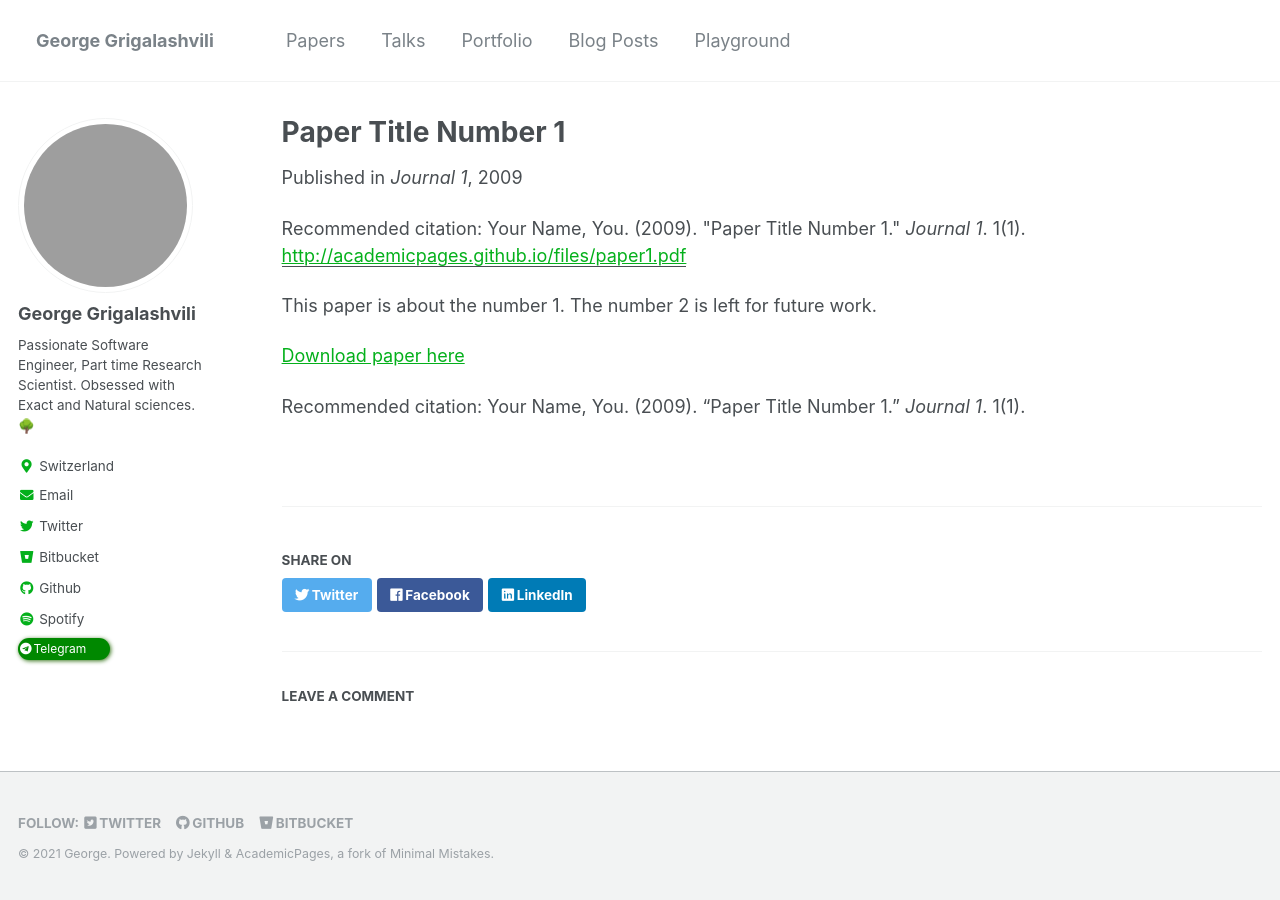
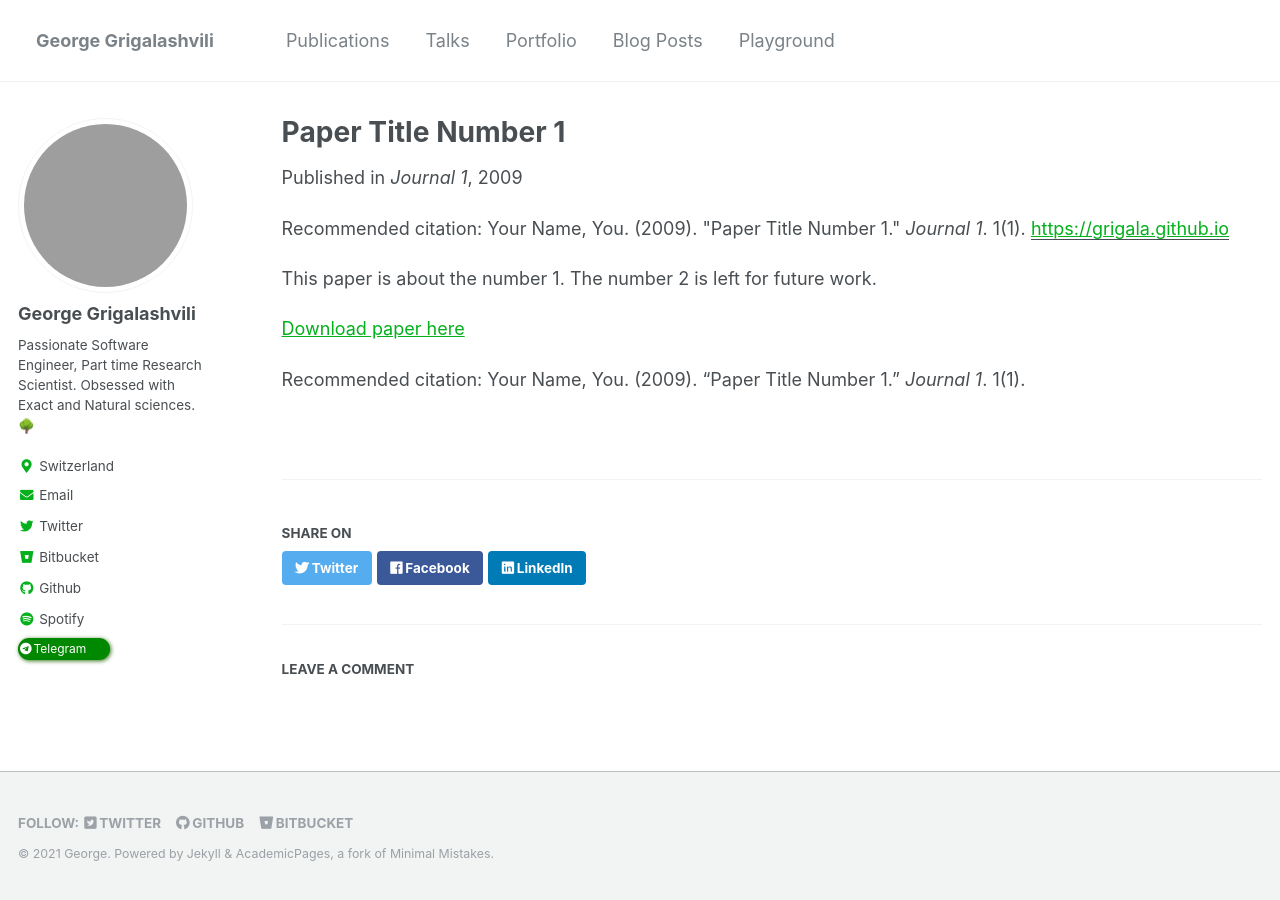
Before and after one commit to grigala/grigala.github.io, a Jekyll site: the page built from _publications/2009-10-01-paper-title-number-1.md, in a window 1280 px wide. Built offline with Jekyll 4.4.1, drawn with Linux system fonts in a browser that asks for light colours; some web fonts are replaced; a script that is not in the unit is left out; comment, search, counter and statistics services are not loaded; some of the changed lines change nothing that is shown; grey boxes are pictures that could not be loaded.

Commit message:
tune up navigation

```diff
--- a/_data/navigation.yml
+++ b/_data/navigation.yml
@@ -1,6 +1,6 @@
 # main links links
 main:
-  - title: "Papers"
+  - title: "Publications"
     url: /publications/
 
   - title: "Talks"
--- a/_publications/2009-10-01-paper-title-number-1.md
+++ b/_publications/2009-10-01-paper-title-number-1.md
@@ -5,11 +5,11 @@ permalink: /publication/2009-10-01-paper-title-number-1
 excerpt: 'This paper is about the number 1. The number 2 is left for future work.'
 date: 2009-10-01
 venue: 'Journal 1'
-paperurl: 'http://academicpages.github.io/files/paper1.pdf'
+paperurl: 'https://grigala.github.io'
 citation: 'Your Name, You. (2009). &quot;Paper Title Number 1.&quot; <i>Journal 1</i>. 1(1).'
 ---
 This paper is about the number 1. The number 2 is left for future work.
 
-[Download paper here](http://academicpages.github.io/files/paper1.pdf)
+[Download paper here](https://grigala.github.io)
 
 Recommended citation: Your Name, You. (2009). "Paper Title Number 1." <i>Journal 1</i>. 1(1).
```
